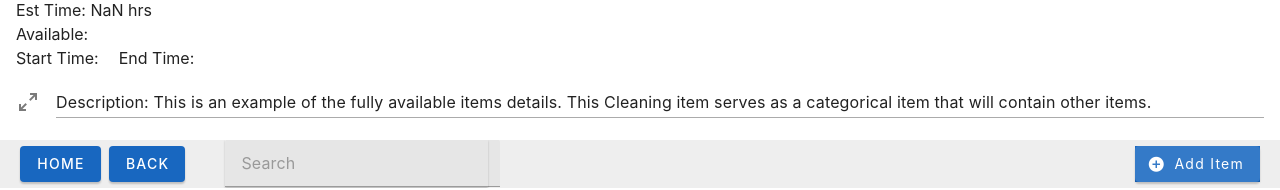
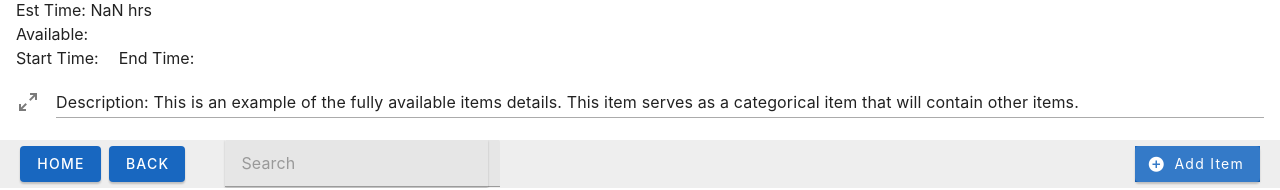
Before and after one commit to kcharris/TreeDB, a Vue app in the folder PersonalDB/: page / in a window 1280 px wide. Shown: the part 138-328 px from the top of the page. Built offline with nearby package versions, Linux system fonts and the light colour scheme.

Commit message:
Update default text

```diff
--- a/PersonalDB/src/App.vue
+++ b/PersonalDB/src/App.vue
@@ -33,7 +33,7 @@ import { onMounted } from "vue";
       end_date: "",
       availability: "",
       completed: false,
-      description: "This is an example of the fully available items details. This Cleaning item serves as a categorical item that will contain other items.",
+      description: "This is an example of the fully available items details. This item serves as a categorical item that will contain other items.",
     }
     const curr_parent = ref(default_item)
     const data_str = ref("")
```
